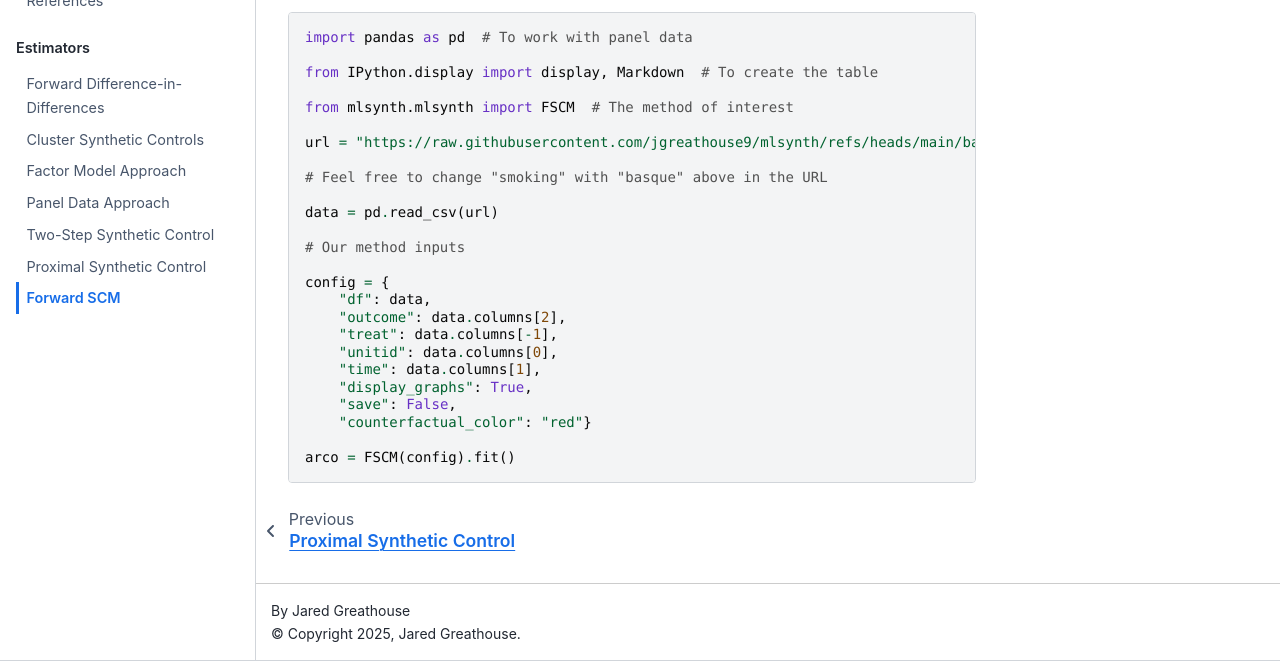
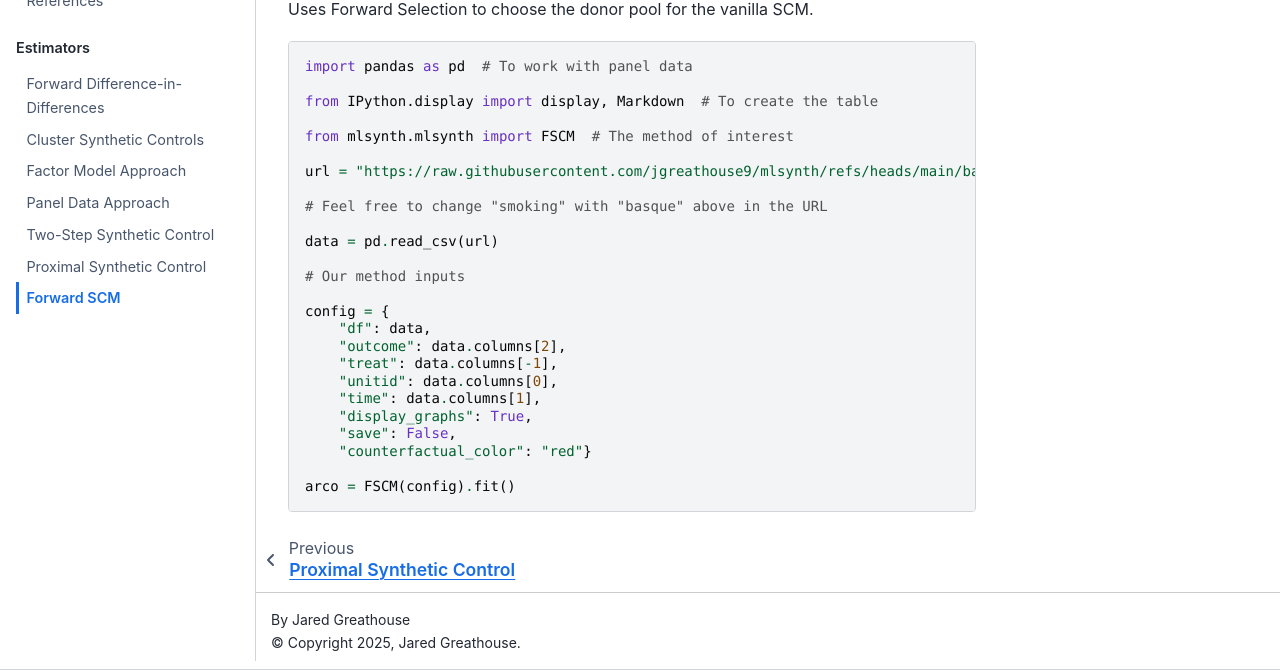
Before and after one commit to jgreathouse9/mlsynth, a Sphinx documentation site: the page built from docs/fscm.rst, in a window 1280 px wide, cut to the strip 239-909 px from the top of the page. Built offline with Sphinx 7.4.7 and the Sphinx Book theme 1.1.4, drawn with Linux system fonts in a browser that asks for light colours; pages that are not in the unit, such as notebooks, are missing from menus.

Commit message:
Update fscm.rst

```diff
--- a/docs/fscm.rst
+++ b/docs/fscm.rst
@@ -4,6 +4,9 @@ Forward SCM
 .. autoclass:: mlsynth.mlsynth.FSCM
    :show-inheritance:
    :special-members: __init__
+
+
+Uses Forward Selection to choose the donor pool for the vanilla SCM.
 
 
 .. code-block:: python
```
